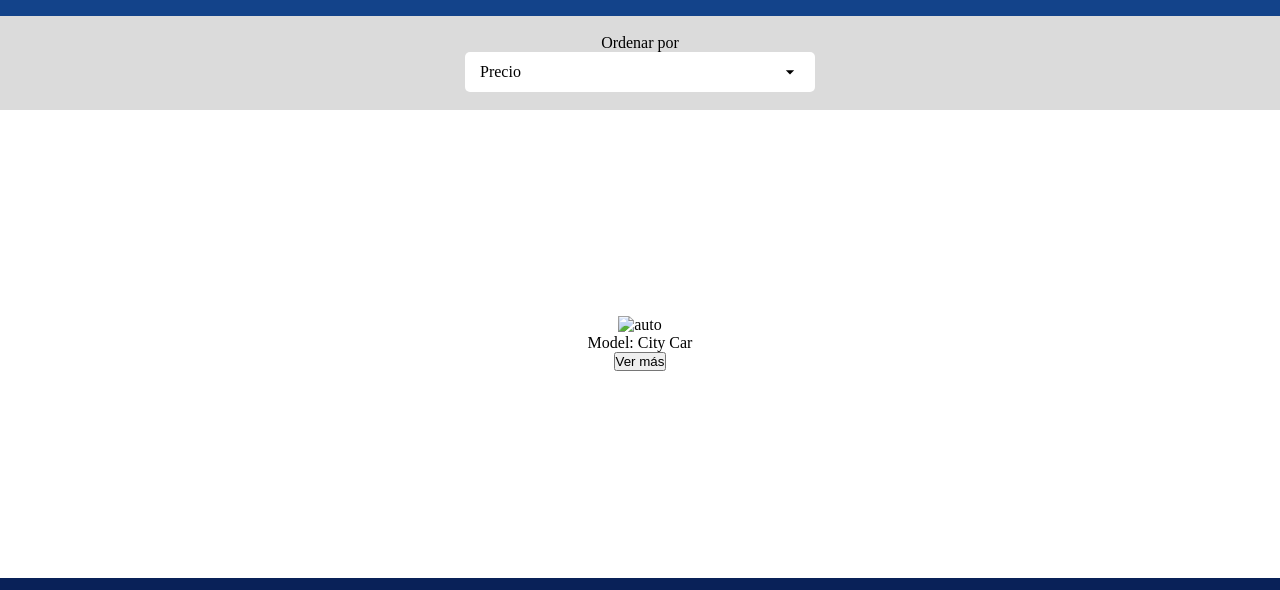
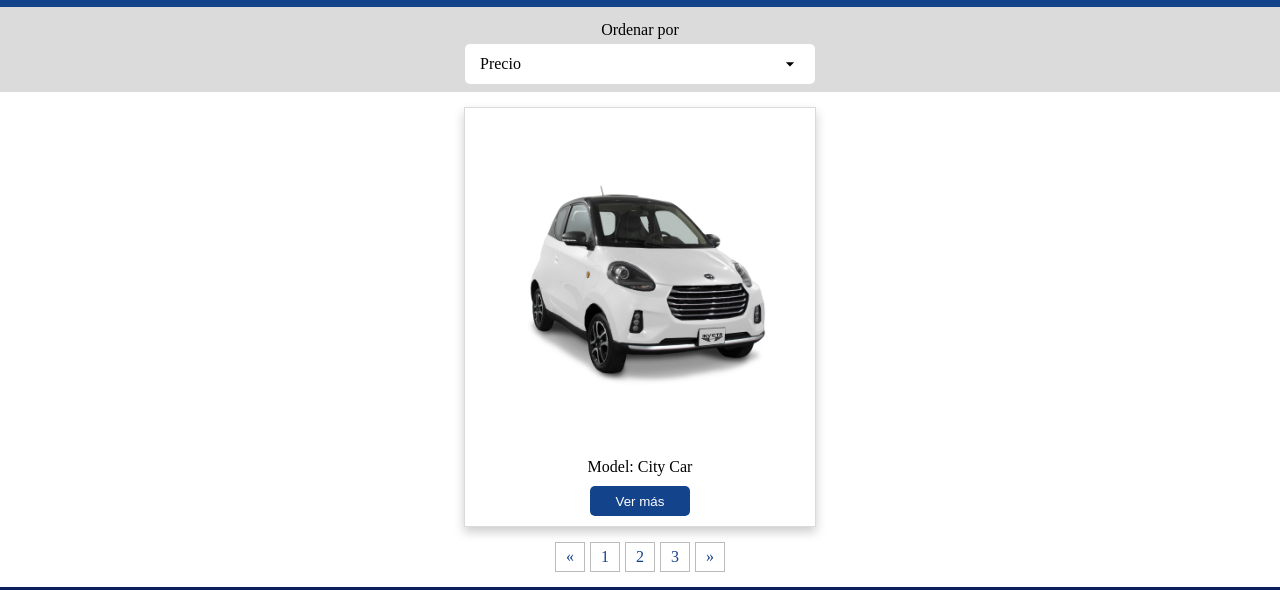
Before and after one commit to Dallengaller/Desafio-3, a plain HTML site: page index.html in a window 1280 px wide. Shown: the part 78-668 px from the top of the page. Drawn offline with Linux system fonts and the light colour scheme.

Commit message:
Finalizando movil version

```diff
--- a/assets/css/style.css
+++ b/assets/css/style.css
@@ -49,6 +49,9 @@
     align-items: center;
     background-color: #DBDBDB;
   }
+  .nav p {
+    margin: 5px 0;
+  }
   .dropdown_menu {
    display: flex;
    flex-direction: row;
@@ -70,6 +73,42 @@
     flex-direction: column;
     justify-content: center;
     align-items: center;
+  }
+  .foto_auto {
+    width: 350px;
+  }
+  .auto_frame {
+    border: 1px solid #DBDBDB ;
+    display: flex;
+    flex-direction: column;
+    justify-content: center;
+    align-items: center;
+    margin-top: 15px;
+    box-shadow: 0px 5px 10px rgb(204, 204, 204);
+  }
+  button {
+    background-color: #13438A;
+    color: white;
+    width: 100px;
+    height: 30px;
+    margin: 10px 0;
+    border-radius: 5px;
+    border: none;
+  }
+  .main ul {
+    display: flex;
+    margin: 15px 0;
+    list-style: none;
+    gap: 5px;
+  }
+  .main ul li {
+    border: 1px solid rgb(188, 188, 188);
+    width: 30px;
+    height: 30px;
+    display: flex;
+    justify-content: center;
+    align-items: center;
+    color: #13438A;
 
   }
 
--- a/index.html
+++ b/index.html
@@ -1,5 +1,6 @@
 <!DOCTYPE html>
 <html lang="es">
+
 <head>
     <meta charset="UTF-8">
     <meta name="viewport" content="width=device-width, initial-scale=1.0">
@@ -7,35 +8,64 @@
     <link href="./assets/css/style.css" rel="stylesheet">
     <title>Electric Car Store</title>
 </head>
+
 <body>
     <section class="page">
         <header class="header">
             <div class="logo_electric">
-                <svg class="auto_logo" xmlns="http://www.w3.org/2000/svg" viewBox="0 0 24 24"><title>car-electric</title><path d="M18.92 2C18.72 1.42 18.16 1 17.5 1H6.5C5.84 1 5.29 1.42 5.08 2L3 8V16C3 16.55 3.45 17 4 17H5C5.55 17 6 16.55 6 16V15H18V16C18 16.55 18.45 17 19 17H20C20.55 17 21 16.55 21 16V8L18.92 2M6.5 12C5.67 12 5 11.33 5 10.5S5.67 9 6.5 9 8 9.67 8 10.5 7.33 12 6.5 12M17.5 12C16.67 12 16 11.33 16 10.5S16.67 9 17.5 9 19 9.67 19 10.5 18.33 12 17.5 12M5 7L6.5 2.5H17.5L19 7H5M7 20H11V18L17 21H13V23L7 20Z" /></svg>
+                <svg class="auto_logo" xmlns="http://www.w3.org/2000/svg" viewBox="0 0 24 24">
+                    <title>car-electric</title>
+                    <path
+                        d="M18.92 2C18.72 1.42 18.16 1 17.5 1H6.5C5.84 1 5.29 1.42 5.08 2L3 8V16C3 16.55 3.45 17 4 17H5C5.55 17 6 16.55 6 16V15H18V16C18 16.55 18.45 17 19 17H20C20.55 17 21 16.55 21 16V8L18.92 2M6.5 12C5.67 12 5 11.33 5 10.5S5.67 9 6.5 9 8 9.67 8 10.5 7.33 12 6.5 12M17.5 12C16.67 12 16 11.33 16 10.5S16.67 9 17.5 9 19 9.67 19 10.5 18.33 12 17.5 12M5 7L6.5 2.5H17.5L19 7H5M7 20H11V18L17 21H13V23L7 20Z" />
+                </svg>
                 <h1>Electric Cars</h1>
             </div>
-            <svg class="logo_menu" xmlns="http://www.w3.org/2000/svg" viewBox="0 0 24 24"><title>menu</title><path d="M3,6H21V8H3V6M3,11H21V13H3V11M3,16H21V18H3V16Z" /></svg>
+            <svg class="logo_menu" xmlns="http://www.w3.org/2000/svg" viewBox="0 0 24 24">
+                <title>menu</title>
+                <path d="M3,6H21V8H3V6M3,11H21V13H3V11M3,16H21V18H3V16Z" />
+            </svg>
         </header>
         <nav class="nav">
             <p>Ordenar por</p>
             <div class="dropdown_menu">
                 <p>Precio</p>
-                <svg class="down" xmlns="http://www.w3.org/2000/svg" viewBox="0 0 24 24"><title>menu-down</title><path d="M7,10L12,15L17,10H7Z" /></svg>
+                <svg class="down" xmlns="http://www.w3.org/2000/svg" viewBox="0 0 24 24">
+                    <title>menu-down</title>
+                    <path d="M7,10L12,15L17,10H7Z" />
+                </svg>
             </div>
         </nav>
         <main class="main">
-            <img src="" alt="auto">
-            <p>Model: City Car</p>
-            <button>Ver más</button>
+            <div class="auto_frame">
+                <img class="foto_auto" src="/assets/img/Blanco.jpeg" alt="auto">
+                <p>Model: City Car</p>
+                <button>Ver más</button>
+            </div>
+            <ul>
+                <li>«</li>
+                <li>1</li>
+                <li>2</li>
+                <li>3</li>
+                <li>»</li>
+            </ul>
         </main>
         <footer class="footer">
             <div>
-                <svg class="fb" xmlns="http://www.w3.org/2000/svg" viewBox="0 0 24 24"><title>facebook</title><path d="M12 2.04C6.5 2.04 2 6.53 2 12.06C2 17.06 5.66 21.21 10.44 21.96V14.96H7.9V12.06H10.44V9.85C10.44 7.34 11.93 5.96 14.22 5.96C15.31 5.96 16.45 6.15 16.45 6.15V8.62H15.19C13.95 8.62 13.56 9.39 13.56 10.18V12.06H16.34L15.89 14.96H13.56V21.96A10 10 0 0 0 22 12.06C22 6.53 17.5 2.04 12 2.04Z" /></svg>
-                <svg class="instagram" xmlns="http://www.w3.org/2000/svg" viewBox="0 0 24 24"><title>instagram</title><path d="M7.8,2H16.2C19.4,2 22,4.6 22,7.8V16.2A5.8,5.8 0 0,1 16.2,22H7.8C4.6,22 2,19.4 2,16.2V7.8A5.8,5.8 0 0,1 7.8,2M7.6,4A3.6,3.6 0 0,0 4,7.6V16.4C4,18.39 5.61,20 7.6,20H16.4A3.6,3.6 0 0,0 20,16.4V7.6C20,5.61 18.39,4 16.4,4H7.6M17.25,5.5A1.25,1.25 0 0,1 18.5,6.75A1.25,1.25 0 0,1 17.25,8A1.25,1.25 0 0,1 16,6.75A1.25,1.25 0 0,1 17.25,5.5M12,7A5,5 0 0,1 17,12A5,5 0 0,1 12,17A5,5 0 0,1 7,12A5,5 0 0,1 12,7M12,9A3,3 0 0,0 9,12A3,3 0 0,0 12,15A3,3 0 0,0 15,12A3,3 0 0,0 12,9Z" /></svg>
+                <svg class="fb" xmlns="http://www.w3.org/2000/svg" viewBox="0 0 24 24">
+                    <title>facebook</title>
+                    <path
+                        d="M12 2.04C6.5 2.04 2 6.53 2 12.06C2 17.06 5.66 21.21 10.44 21.96V14.96H7.9V12.06H10.44V9.85C10.44 7.34 11.93 5.96 14.22 5.96C15.31 5.96 16.45 6.15 16.45 6.15V8.62H15.19C13.95 8.62 13.56 9.39 13.56 10.18V12.06H16.34L15.89 14.96H13.56V21.96A10 10 0 0 0 22 12.06C22 6.53 17.5 2.04 12 2.04Z" />
+                </svg>
+                <svg class="instagram" xmlns="http://www.w3.org/2000/svg" viewBox="0 0 24 24">
+                    <title>instagram</title>
+                    <path
+                        d="M7.8,2H16.2C19.4,2 22,4.6 22,7.8V16.2A5.8,5.8 0 0,1 16.2,22H7.8C4.6,22 2,19.4 2,16.2V7.8A5.8,5.8 0 0,1 7.8,2M7.6,4A3.6,3.6 0 0,0 4,7.6V16.4C4,18.39 5.61,20 7.6,20H16.4A3.6,3.6 0 0,0 20,16.4V7.6C20,5.61 18.39,4 16.4,4H7.6M17.25,5.5A1.25,1.25 0 0,1 18.5,6.75A1.25,1.25 0 0,1 17.25,8A1.25,1.25 0 0,1 16,6.75A1.25,1.25 0 0,1 17.25,5.5M12,7A5,5 0 0,1 17,12A5,5 0 0,1 12,17A5,5 0 0,1 7,12A5,5 0 0,1 12,7M12,9A3,3 0 0,0 9,12A3,3 0 0,0 12,15A3,3 0 0,0 15,12A3,3 0 0,0 12,9Z" />
+                </svg>
             </div>
             <p>Todos los derechos reservados</p>
-        </div>
-      </section>
+            </div>
+    </section>
 
 </body>
+
 </html>
```
Also changed, not shown: assets/img/Blanco.jpeg (added).
